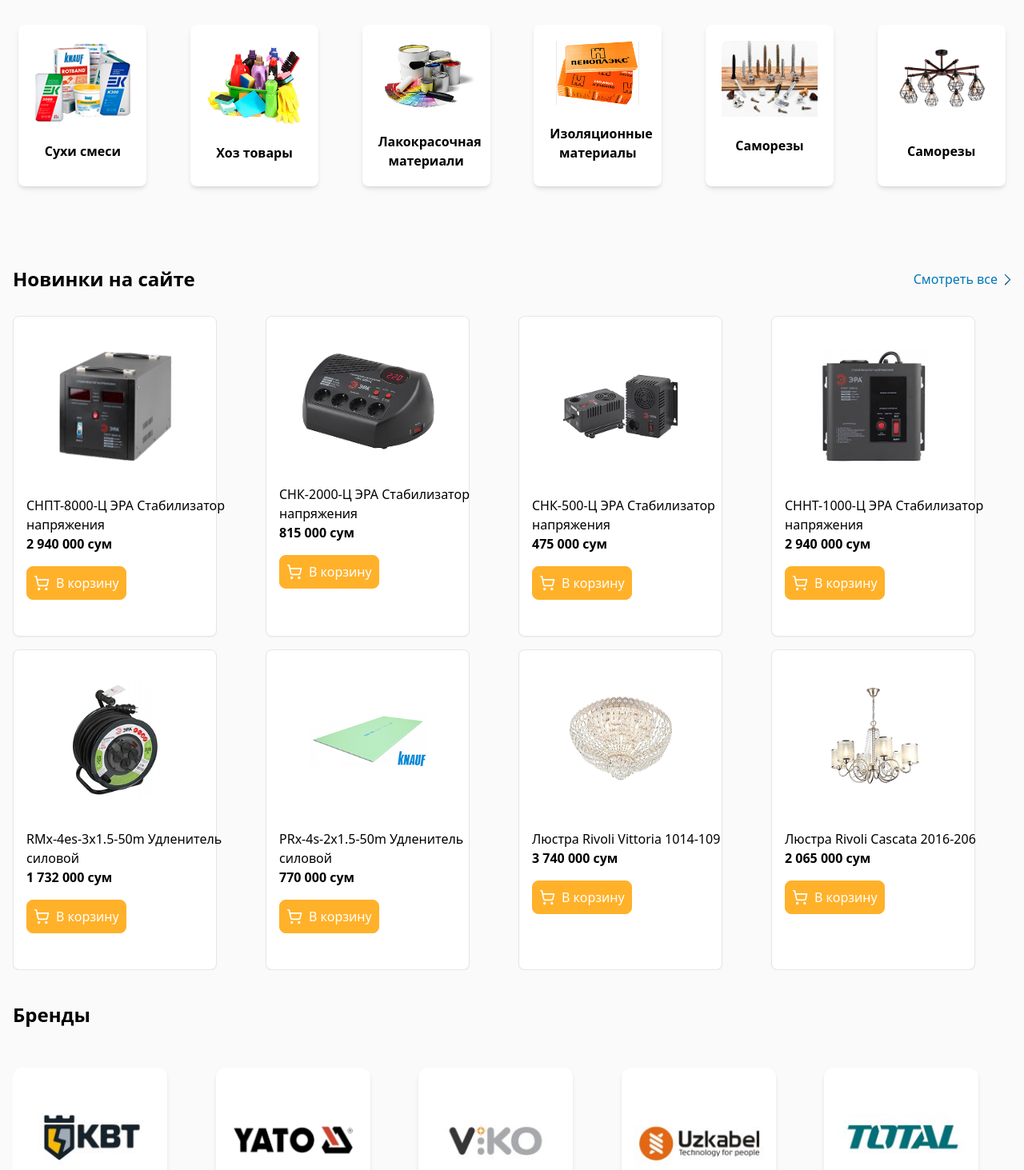
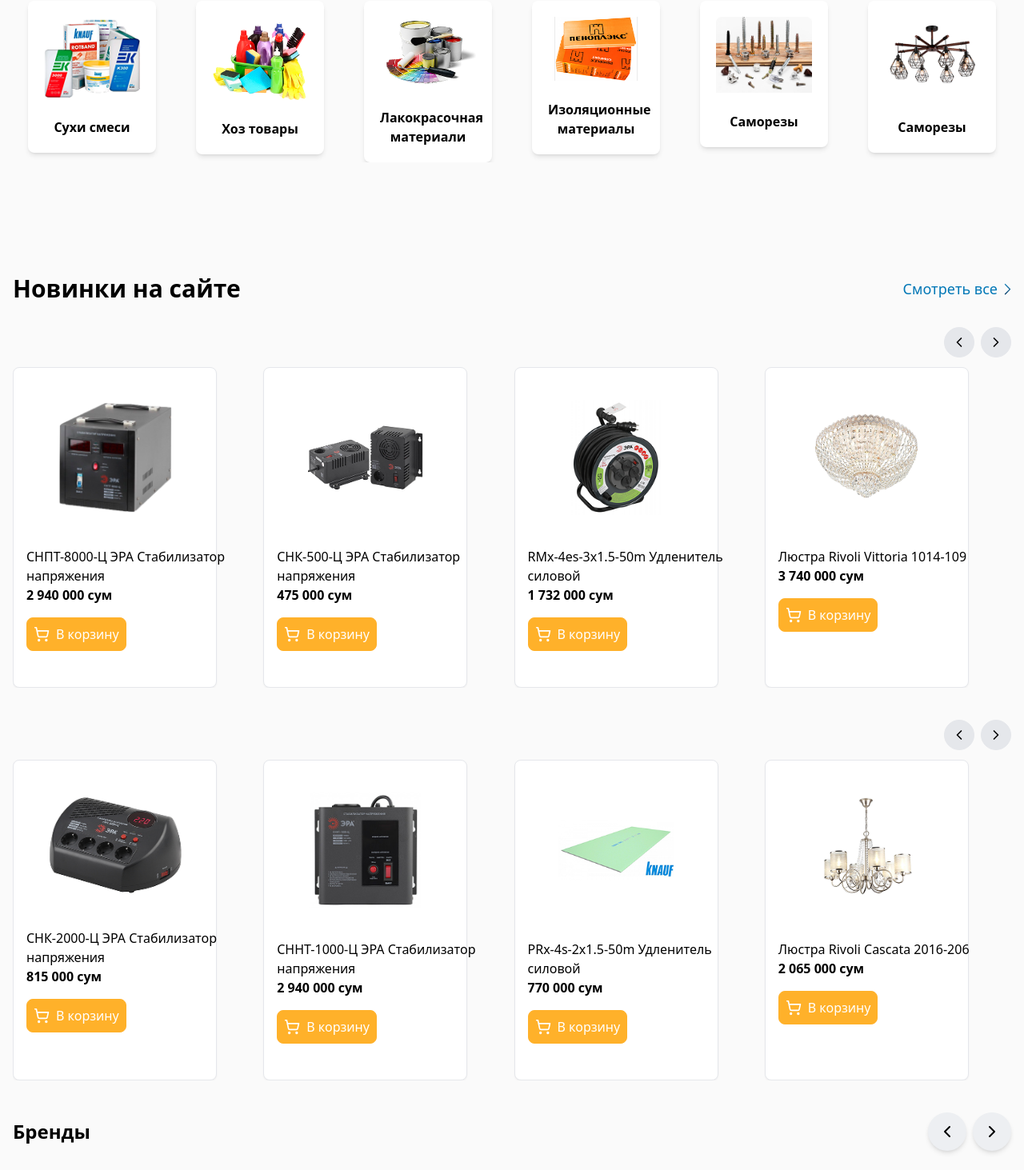
Before and after one commit to Salohiddin0/TeploDomReact, a React (Vite) app: page / in a window 1280 px wide. Shown: the part 767-2230 px from the top of the page at 80% size. Built offline with nearby package versions, Linux system fonts and the light colour scheme; data requests are answered from the project's data file.

Commit message:
Fixed Swiper issues and finalized implementation

```diff
--- a/src/components/BrandLogo.jsx
+++ b/src/components/BrandLogo.jsx
@@ -1,5 +1,9 @@
+import { useRef } from 'react'
 import { Swiper, SwiperSlide } from 'swiper/react'
+import { ChevronLeft, ChevronRight } from 'lucide-react'
 import 'swiper/css'
+import 'swiper/css/navigation'
+import { Navigation } from 'swiper/modules'
 
 import Image1 from '../assets/image 63.png'
 import Image2 from '../assets/image 64.png'
@@ -7,18 +11,45 @@ import Image3 from '../assets/image 65.png'
 import Image4 from '../assets/image 66.png'
 import Image5 from '../assets/image 67.png'
 
-const BrandLogo = () => {
 const brandImages = [Image1, Image2, Image3, Image4, Image5]
+
+export default function BrandLogo () {
+  const swiperRef = useRef(null)
 
   return (
     <div className='bg-[#FAFAFA] py-10 relative'>
-      <div className='max-w-7xl mx-auto px-4 overflow-hiddn'>
-        <div className='flex justify-between items-center'>
+      <div className='max-w-7xl mx-auto px-4'>
+        <div className='flex justify-between items-center mb-5'>
           <b className='text-2xl font-inter'>Бренды</b>
+          <div className='flex gap-2'>
+            <button
+              onClick={() => swiperRef.current?.slidePrev()}
+              className='p-3 bg-[#EDEFF2] rounded-full shadow-md hover:bg-gray-300 transition'
+            >
+              <ChevronLeft size={24} />
+            </button>
+            <button
+              onClick={() => swiperRef.current?.slideNext()}
+              className='p-3 bg-[#EDEFF2] rounded-full shadow-md hover:bg-gray-300 transition'
+            >
+              <ChevronRight size={24} />
+            </button>
           </div>
+        </div>
+
+        <SwiperBlock images={brandImages} swiperRef={swiperRef} />
+      </div>
+    </div>
+  )
+}
+
+function SwiperBlock ({ images, swiperRef }) {
+  return (
     <Swiper
       loop={true}
       spaceBetween={20}
+      modules={[Navigation]}
+      onSwiper={swiper => (swiperRef.current = swiper)}
       breakpoints={{
         0: { slidesPerView: 1.5 },
         640: { slidesPerView: 2 },
@@ -26,9 +57,9 @@ const BrandLogo = () => {
         1024: { slidesPerView: 4 },
         1280: { slidesPerView: 5 }
       }}
-          className='mt-5 relative'
+      className='relative'
     >
-          {brandImages.map((img, index) => (
+      {images.map((img, index) => (
         <SwiperSlide key={index}>
           <div className='bg-white w-[193px] h-[181px] flex justify-center items-center shadow-md mt-[30px] rounded-[12px] p-[15px]'>
             <img
@@ -42,9 +73,5 @@ const BrandLogo = () => {
         </SwiperSlide>
       ))}
     </Swiper>
-      </div>
-    </div>
   )
 }
-
-export default BrandLogo
--- a/src/components/CategoryCard.jsx
+++ b/src/components/CategoryCard.jsx
@@ -1,5 +1,7 @@
 import React, { useState, useEffect } from 'react'
 import { Link, useLocation } from 'react-router-dom'
+import { Swiper, SwiperSlide } from 'swiper/react'
+import 'swiper/css'
 
 const CategoryCard = () => {
   const [categories, setCategories] = useState([])
@@ -29,9 +31,8 @@ const CategoryCard = () => {
   const visibleCategories = isCategoryPage ? categories : categories.slice(0, 6)
 
   return (
-    <div className='bg-[#FAFAFA]'>
-      <div className='w-full'>
-        <header className='max-w-7xl mx-auto px-4 pt-[70px] bg-[#FAFAFA]'>
+    <div className='bg-[#FAFAFA] py-10'>
+      <div className='max-w-7xl mx-auto px-4'>
         <div className='flex justify-between items-center'>
           <b className='text-2xl font-inter'>Категории</b>
           {!isCategoryPage && (
@@ -49,13 +50,13 @@ const CategoryCard = () => {
               >
                 <path
                   d='M1.15582 1.15643C1.05593 1.25871 1 1.396 1 1.53896C1 1.68192 1.05593 1.81921 1.15582 1.92149L6.7368 7.64678L1.15582 13.3709C1.05593 13.4732 1 13.6105 1 13.7534C1 13.8964 1.05593 14.0337 1.15582 14.136C1.20438 14.1858 1.26243 14.2255 1.32656 14.2525C1.39068 14.2796 1.45958 14.2936 1.52918 14.2936C1.59879 14.2936 1.66769 14.2796 1.73181 14.2525C1.79594 14.2255 1.85399 14.1858 1.90255 14.136L7.83742 8.04648C7.94166 7.93954 8 7.79611 8 7.64678C8 7.49744 7.94166 7.35401 7.83742 7.24707L1.90255 1.15758C1.85399 1.10771 1.79594 1.06807 1.73181 1.04101C1.66769 1.01394 1.59879 1 1.52918 1C1.45958 1 1.39068 1.01394 1.32656 1.04101C1.26243 1.06807 1.20438 1.10771 1.15582 1.15758V1.15643Z'
-                    fill='url(#paint0_linear_1_2881)'
-                    stroke='url(#paint1_linear_1_2881)'
+                  fill='url(#paint0_linear_1_46)'
+                  stroke='url(#paint1_linear_1_46)'
                   stroke-width='0.2'
                 />
                 <defs>
                   <linearGradient
-                      id='paint0_linear_1_2881'
+                    id='paint0_linear_1_46'
                     x1='4.5'
                     y1='1'
                     x2='4.5'
@@ -66,7 +67,7 @@ const CategoryCard = () => {
                     <stop offset='1' stop-color='#003661' />
                   </linearGradient>
                   <linearGradient
-                      id='paint1_linear_1_2881'
+                    id='paint1_linear_1_46'
                     x1='4.5'
                     y1='1'
                     x2='4.5'
@@ -85,12 +86,14 @@ const CategoryCard = () => {
         {loading && <p className='text-center mt-4'>Загрузка...</p>}
         {error && <p className='text-center mt-4 text-red-500'>{error}</p>}
 
-          {!loading && !error && (
-            <div className='grid grid-cols-2 xs:grid-cols-2 sm:grid-cols-3 md:grid-cols-4 lg:grid-cols-6 gap-8 md:gap-10 mt-8'>
-              {visibleCategories.map(category => (
+        {!loading &&
+          !error &&
+          (isCategoryPage ? (
+            <div className='grid grid-cols-2 sm:grid-cols-3 md:grid-cols-4 lg:grid-cols-5 xl:grid-cols-6 gap-6 mt-8'>
+              {categories.map(category => (
                 <div
                   key={category.id}
-                  className='bg-white w-full max-w-[160px] mx-auto text-center rounded-lg p-5 shadow-md'
+                  className='bg-white w-[160px] mx-auto text-center rounded-lg p-5 shadow-md'
                 >
                   <img
                     className='mb-6 mx-auto'
@@ -101,8 +104,33 @@ const CategoryCard = () => {
                 </div>
               ))}
             </div>
-          )}
-        </header>
+          ) : (
+            <Swiper
+              loop={true}
+              spaceBetween={12}
+              breakpoints={{
+                0: { slidesPerView: 2 },
+                640: { slidesPerView: 3 },
+                768: { slidesPerView: 4 },
+                1024: { slidesPerView: 5 },
+                1280: { slidesPerView: 6 }
+              }}
+              className='mt-8'
+            >
+              {visibleCategories.map(category => (
+                <SwiperSlide key={category.id}>
+                  <div className='bg-white w-[160px] mx-auto text-center rounded-lg p-5 shadow-md'>
+                    <img
+                      className='mb-6 mx-auto'
+                      src={category.image}
+                      alt={category.title}
+                    />
+                    <b className='font-inter'>{category.title}</b>
+                  </div>
+                </SwiperSlide>
+              ))}
+            </Swiper>
+          ))}
       </div>
     </div>
   )
--- a/src/components/ProductCard.jsx
+++ b/src/components/ProductCard.jsx
@@ -1,6 +1,10 @@
-import { useEffect, useState } from 'react'
-import { ShoppingCart } from 'lucide-react'
+import { useEffect, useState, useRef } from 'react'
+import { ShoppingCart, ChevronLeft, ChevronRight } from 'lucide-react'
 import { Link, useLocation } from 'react-router-dom'
+import { Swiper, SwiperSlide } from 'swiper/react'
+import 'swiper/css'
+import 'swiper/css/navigation'
+import { Navigation } from 'swiper/modules'
 
 export default function ProductCard () {
   const [products, setProducts] = useState([])
@@ -13,19 +17,23 @@ export default function ProductCard () {
       .catch(error => console.error('Error fetching products:', error))
   }, [])
 
-  const displayedProducts =
-    location.pathname === '/' ? products.slice(0, 8) : products
+  const isHomePage = location.pathname === '/'
+  const displayedProducts = isHomePage ? products.slice(0, 8) : products
+
+  const firstRow = displayedProducts.filter((_, index) => index % 2 === 0)
+  const secondRow = displayedProducts.filter((_, index) => index % 2 !== 0)
+
+  const firstSwiperRef = useRef(null)
+  const secondSwiperRef = useRef(null)
 
   return (
     <div className='w-full max-w-7xl mx-auto px-4 mt-[100px]'>
-      {location.pathname === '/' && (
-        <div className='flex flex-col sm:flex-row justify-between items-center mb-[30px]'>
-          <b className='text-lg sm:text-2xl font-inter mb-4 sm:mb-0'>
-            Новинки на сайте
-          </b>
+      {isHomePage && (
+        <div className='flex flex-row justify-between items-center mb-[30px] w-full'>
+          <b className='text-xl sm:text-3xl font-inter'>Новинки на сайте</b>
           <Link
             to='/all-categories'
-            className='text-sm sm:text-base cursor-pointer text-[#0077B6] font-inter flex justify-center items-center gap-2'
+            className='text-base sm:text-lg cursor-pointer text-[#0077B6] font-inter flex items-center gap-2'
           >
             Смотреть все
             <svg
@@ -37,13 +45,13 @@ export default function ProductCard () {
             >
               <path
                 d='M1.15582 1.15643C1.05593 1.25871 1 1.396 1 1.53896C1 1.68192 1.05593 1.81921 1.15582 1.92149L6.7368 7.64678L1.15582 13.3709C1.05593 13.4732 1 13.6105 1 13.7534C1 13.8964 1.05593 14.0337 1.15582 14.136C1.20438 14.1858 1.26243 14.2255 1.32656 14.2525C1.39068 14.2796 1.45958 14.2936 1.52918 14.2936C1.59879 14.2936 1.66769 14.2796 1.73181 14.2525C1.79594 14.2255 1.85399 14.1858 1.90255 14.136L7.83742 8.04648C7.94166 7.93954 8 7.79611 8 7.64678C8 7.49744 7.94166 7.35401 7.83742 7.24707L1.90255 1.15758C1.85399 1.10771 1.79594 1.06807 1.73181 1.04101C1.66769 1.01394 1.59879 1 1.52918 1C1.45958 1 1.39068 1.01394 1.32656 1.04101C1.26243 1.06807 1.20438 1.10771 1.15582 1.15758V1.15643Z'
-                fill='url(#paint0_linear_1_1603)'
-                stroke='url(#paint1_linear_1_1603)'
+                fill='url(#paint0_linear_1_46)'
+                stroke='url(#paint1_linear_1_46)'
                 stroke-width='0.2'
               />
               <defs>
                 <linearGradient
-                  id='paint0_linear_1_1603'
+                  id='paint0_linear_1_46'
                   x1='4.5'
                   y1='1'
                   x2='4.5'
@@ -54,7 +62,7 @@ export default function ProductCard () {
                   <stop offset='1' stop-color='#003661' />
                 </linearGradient>
                 <linearGradient
-                  id='paint1_linear_1_1603'
+                  id='paint1_linear_1_46'
                   x1='4.5'
                   y1='1'
                   x2='4.5'
@@ -70,14 +78,70 @@ export default function ProductCard () {
         </div>
       )}
 
-      <div className='grid grid-cols-1 sm:grid-cols-2 md:grid-cols-3 lg:grid-cols-4 xl:grid-cols-4 gap-4'>
-        {displayedProducts.map((product, index) => (
-          <div
-            key={product.id}
-            className={`w-full sm:w-[255px] h-auto sm:h-[401px] rounded-lg border bg-white shadow-sm ${
-              index >= 4 ? 'lg:grid-cols-3 md:grid-cols-2 sm:grid-cols-1' : ''
-            }`}
+      {isHomePage ? (
+        <div className='flex flex-col gap-10'>
+          <SwiperBlock products={firstRow} swiperRef={firstSwiperRef} />
+
+          <SwiperBlock products={secondRow} swiperRef={secondSwiperRef} />
+        </div>
+      ) : (
+        <div className='grid grid-cols-1 sm:grid-cols-2 md:grid-cols-3 lg:grid-cols-4 gap-5 mt-5'>
+          {displayedProducts.map(product => (
+            <ProductItem key={product.id} product={product} />
+          ))}
+        </div>
+      )}
+    </div>
+  )
+}
+
+function SwiperBlock ({ products, swiperRef }) {
+  return (
+    <div>
+      <div className='flex justify-end items-center mb-3'>
+        <div className='flex gap-2'>
+          <button
+            onClick={() => swiperRef.current?.slidePrev()}
+            className='p-2 border rounded-full bg-gray-200 hover:bg-gray-300'
           >
+            <ChevronLeft size={20} />
+          </button>
+          <button
+            onClick={() => swiperRef.current?.slideNext()}
+            className='p-2 border rounded-full bg-gray-200 hover:bg-gray-300'
+          >
+            <ChevronRight size={20} />
+          </button>
+        </div>
+      </div>
+
+      <Swiper
+        spaceBetween={5}
+        speed={500}
+        loop={true}
+        modules={[Navigation]}
+        onSwiper={swiper => (swiperRef.current = swiper)}
+        breakpoints={{
+          0: { slidesPerView: 1 },
+          640: { slidesPerView: 2 },
+          1024: { slidesPerView: 3 },
+          1280: { slidesPerView: 4 }
+        }}
+        className='mt-2'
+      >
+        {products.map(product => (
+          <SwiperSlide key={product.id}>
+            <ProductItem product={product} />
+          </SwiperSlide>
+        ))}
+      </Swiper>
+    </div>
+  )
+}
+
+function ProductItem ({ product }) {
+  return (
+    <div className='w-full sm:w-[255px] h-auto sm:h-[401px] rounded-lg border bg-white shadow-sm'>
       <div className='flex items-center justify-center p-6 sm:p-10'>
         <img
           src={product.img}
@@ -85,7 +149,7 @@ export default function ProductCard () {
           className='max-h-36 object-contain'
         />
       </div>
-            <p className='mx-4 text-sm w-[195px] sm:text-base font-inter w-full'>
+      <p className='mx-4 text-sm sm:text-base font-inter w-full'>
         {product.title}
       </p>
       <b className='mx-4 text-sm sm:text-base'>{product.price}</b>
@@ -95,8 +159,5 @@ export default function ProductCard () {
         </button>
       </div>
     </div>
-        ))}
-      </div>
-    </div>
   )
 }
```
Lines whose indentation alone changed are shown as unchanged.
